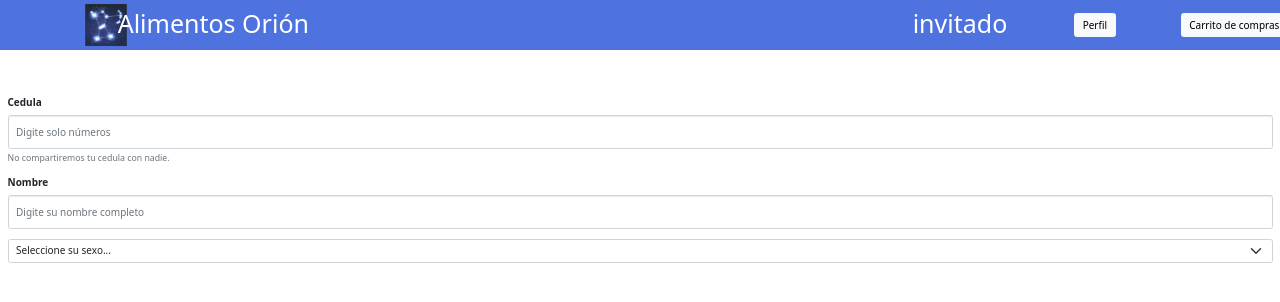
After one commit to J4ngel/H4ckaton_2021, a Flask app: page /registrarse in a window 1280 px wide. The commit adds this page. Shown: the top 302 px of the page. Run offline with Flask 2, Linux system fonts and the light colour scheme; some libraries are stand-ins or nearby versions.

Commit message:
Cambio de color en constantes y agregado de ruta registrarse junto con su vista en desarrollo

```diff
--- a/main.py
+++ b/main.py
@@ -22,5 +22,9 @@ def login():
 def recuperar():
     return render_template('recuperar.html')
 
+@app.route('/registrarse')
+def registrarse():
+    return render_template('registrarse.html')
+
 if __name__ == '__main__':
     app.run(debug=True, port=8000)
--- a/templates/constantes.html
+++ b/templates/constantes.html
@@ -11,7 +11,7 @@
 
 {% block content %}
   <div class="container-fluid">
-        <div class="row align-items-center bg-primary text-white">
+        <div class="row align-items-center  text-white" style="background-color: #4e73df;">
             <div class="col-1">
                 <img src="{{url_for('static',filename='img/orion_icon.png')}}" alt="User" width="50px" height="50px" style="margin-left: 80%">
             </div>
--- /dev/null
+++ b/templates/registrarse.html
@@ -0,0 +1,38 @@
+{%  extends "constantes.html" %}
+
+{% block title %}Registro{% endblock %}
+
+{% block espacios %}
+<br><br><br>
+{% endblock %}
+
+{% block desarrollo %}
+<form>
+    <div class="col">
+        <div class="mb-3">
+            <label for="cedula_field" class="form-label">Cedula</label>
+            <input type="text" class="form-control" id="cedula_field" placeholder="Digite solo números">
+            <div id="info" class="form-text">No compartiremos tu cedula con nadie.</div>
+          </div>
+          <div class="mb-3">
+            <label for="name_field" class="form-label">Nombre</label>
+            <input type="text" class="form-control" id="name_field" placeholder="Digite su nombre completo">
+          </div>
+          <div class="input-group mb-3">
+            <select class="form-select" id="inputGroupSelect01">
+                <option selected>Seleccione su sexo...</option>
+                <option value="1">Hombre</option>
+                <option value="2">Mujer</option>
+              </select>
+          </div>
+    </div>
+
+    <div class="col">
+
+    </div>
+
+    <div class="col">
+
+    </div>
+  </form>
+{% endblock %}
```
